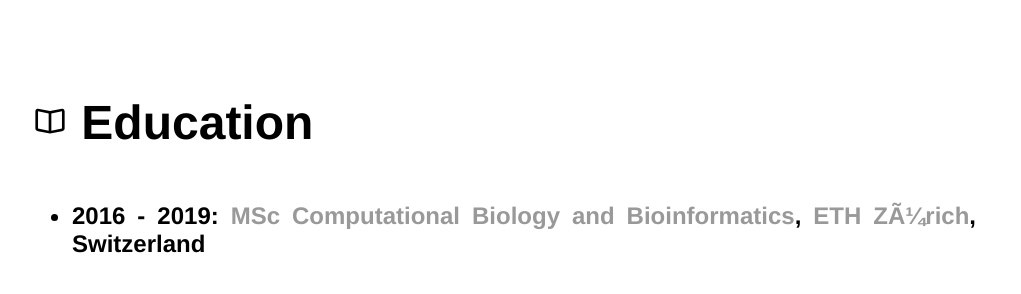
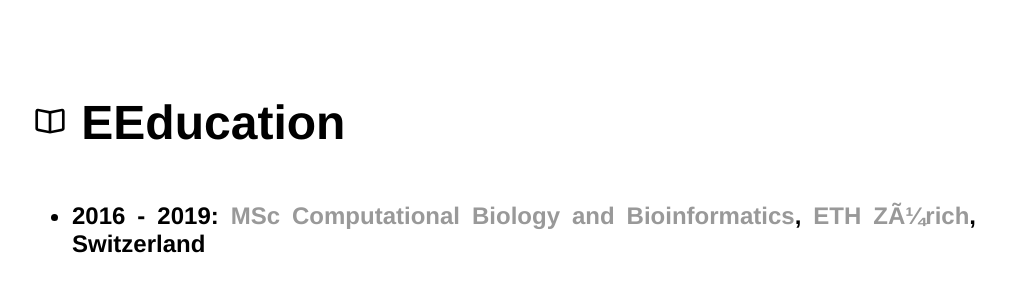
Before and after one commit to saisomesh2594/saisomesh2594.github.io, a Jekyll site: the page built from index.html, in a window 1280 px wide. Shown: the part 967-1261 px from the top of the page, without its empty margins (128-1149 px from the left). Built offline with Jekyll 4.4.1, drawn with Linux system fonts in a browser that asks for light colours.

Commit message:
Update index.html

```diff
--- a/index.html
+++ b/index.html
@@ -129,7 +129,7 @@
 			<article><h2>I’m interested in single-cell data analysis and methods development.</h2></article>
 		</div>-->
 		<div class="education">
-			<h1><ion-icon name="book"></ion-icon> Education </h1>
+			<h1><ion-icon name="book"></ion-icon> EEducation </h1>
 			<article>
 				<h2>
 				<ul style="list-style-type:disc;">
```
